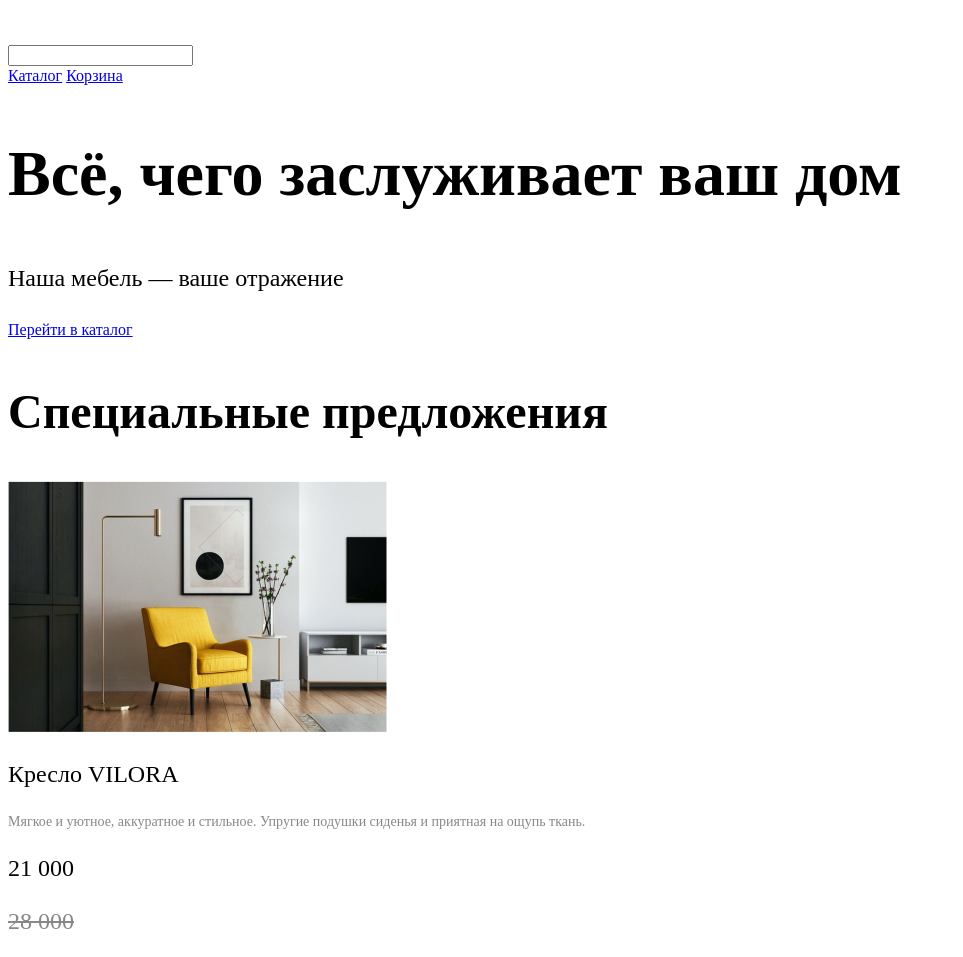
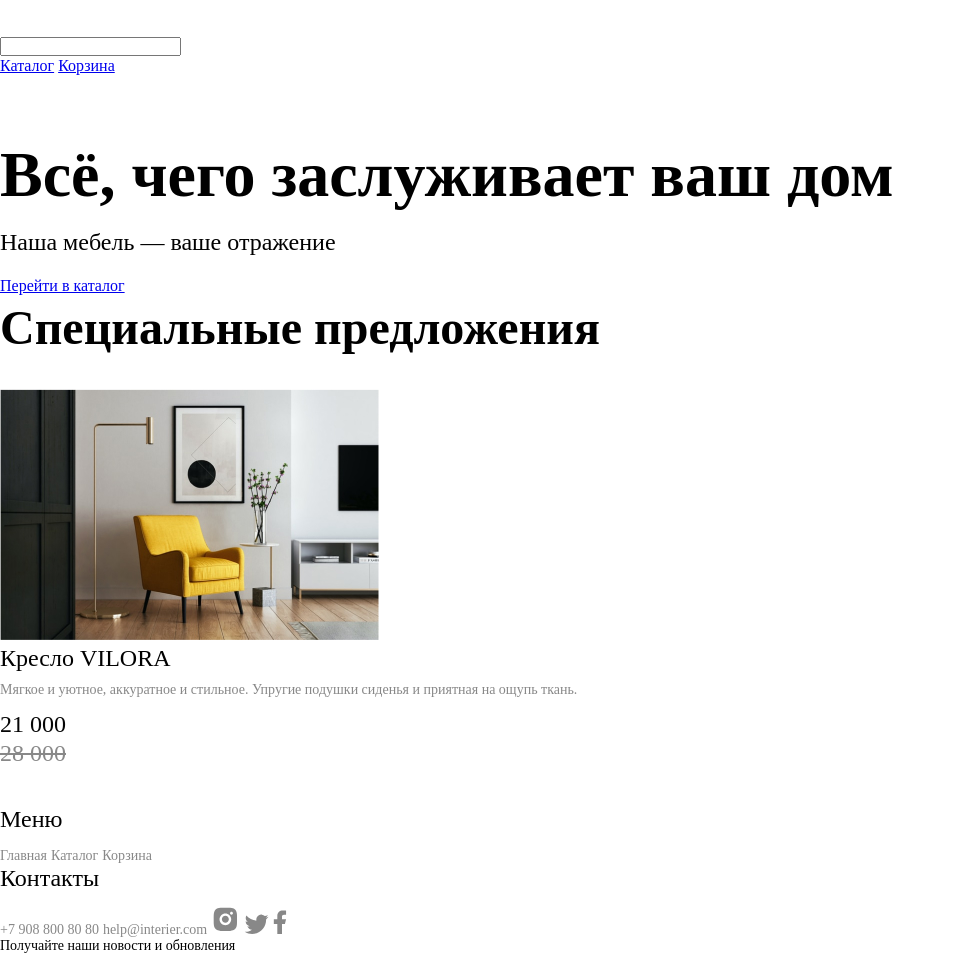
Before and after one commit to Gouzhurou/online-furniture-store, a plain HTML site: page index.html in a window 1280 px wide. Shown: the top 957 px of the page, without its empty margins (0-963 px from the left). Drawn offline with Linux system fonts and the light colour scheme.

Commit message:
add margins

```diff
--- a/index.html
+++ b/index.html
@@ -17,13 +17,13 @@
             <input type="text">
         </form>
         <nav>
-            <a class="header-link" href="./catalog.html">Каталог</a>
-            <a class="header-link" href="#">Корзина</a>
+            <a class="header-link nav-link" href="./catalog.html">Каталог</a>
+            <a class="header-link nav-link" href="#">Корзина</a>
         </nav>
     </header>
 
     <section>
-        <h1 class="header">Всё, чего заслуживает ваш дом</h1>
+        <h1 class="header-big">Всё, чего заслуживает ваш дом</h1>
         <p class="header-desc">Наша мебель — ваше отражение</p>
         <a class="go-to-catalog" href="./catalog.html">Перейти в каталог</a>
     </section>
@@ -43,9 +43,9 @@
         </a>
 
         <h4 class="footer-header">Меню</h4>
-        <a class="footer-link" href="./index.html">Главная</a>
-        <a class="footer-link" href="./catalog.html">Каталог</a>
-        <a class="footer-link" href="#">Корзина</a>
+        <a class="footer-link nav-link" href="./index.html">Главная</a>
+        <a class="footer-link nav-link" href="./catalog.html">Каталог</a>
+        <a class="footer-link nav-link" href="#">Корзина</a>
 
         <h4 class="footer-header">Контакты</h4>
         <a class="footer-link" href="#">+7 908 800 80 80</a>
--- a/style.css
+++ b/style.css
@@ -1,17 +1,33 @@
+* {
+    margin: 0;
+    padding: 0;
+}
+
+header {
+    height: 76px;
+}
+
 .header-link {
     font-size: 16px;
     line-height: 20px;
 }
 
-.header {
+.nav-link:hover {
+    text-decoration: underline;
+}
+
+.header-big {
     font-weight: 600;
     font-size: 64px;
     line-height: 70px;
+    margin-top: 64px;
+    margin-bottom: 16px;
 }
 
 .header-desc {
     font-size: 24px;
     line-height: 32px;
+    margin-bottom: 16px;
 }
 
 .go-to-catalog {
@@ -24,6 +40,7 @@
     font-size: 48px;
     line-height: 59px;
     color: #000000;
+    margin-bottom: 32px;
 }
 
 .product {
@@ -31,12 +48,14 @@
     font-size: 24px;
     line-height: 29px;
     color: #000000;
+    margin-bottom: 8px;
 }
 
 .product-desc {
     font-size: 14px;
     line-height: 17px;
     color: #888888;
+    margin-bottom: 12px;
 }
 
 .price {
@@ -59,6 +78,7 @@
     font-size: 24px;
     line-height: 29px;
     color: #000000;
+    margin-bottom: 12px;
 }
 
 .footer-link {
@@ -73,6 +93,7 @@
     font-size: 14px;
     line-height: 16px;
     color: #000000;
+    margin-bottom: 16px;
 }
 
 .input-email {
```
